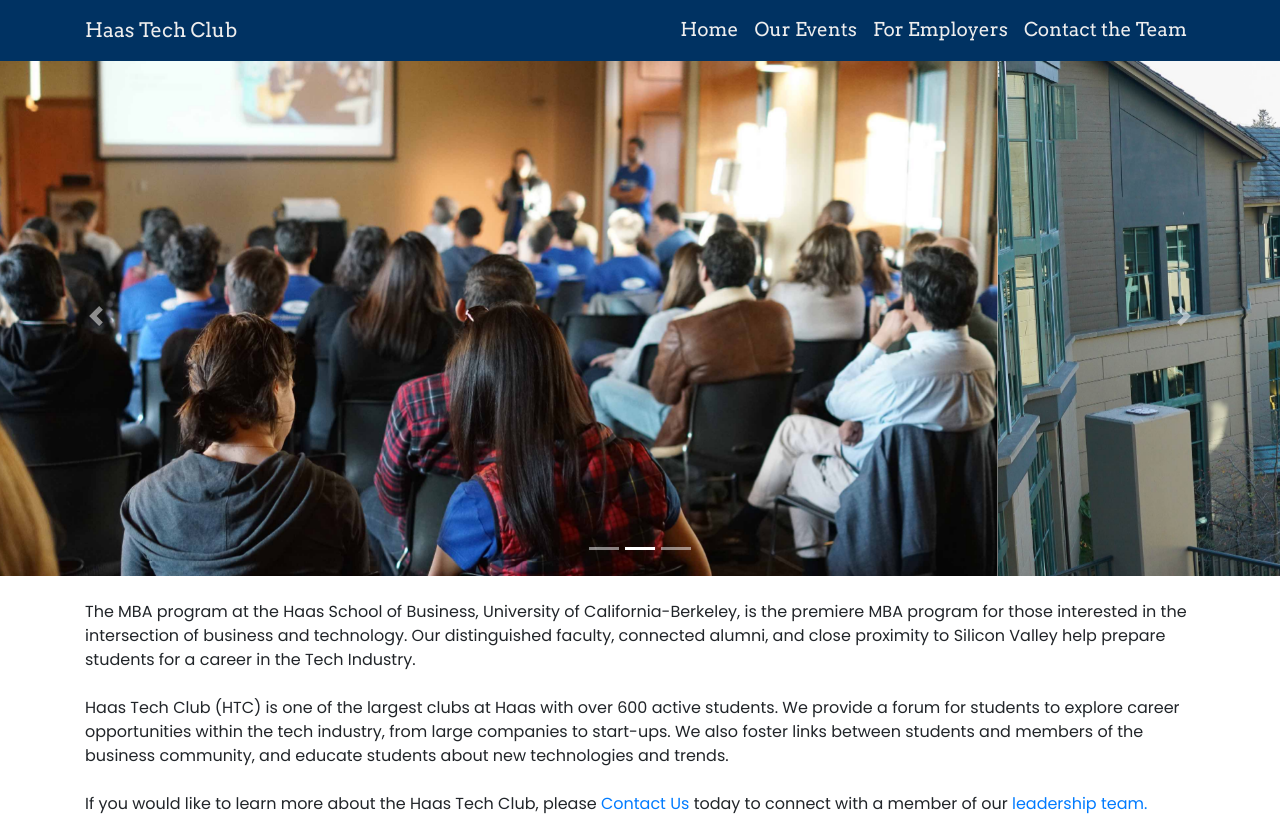
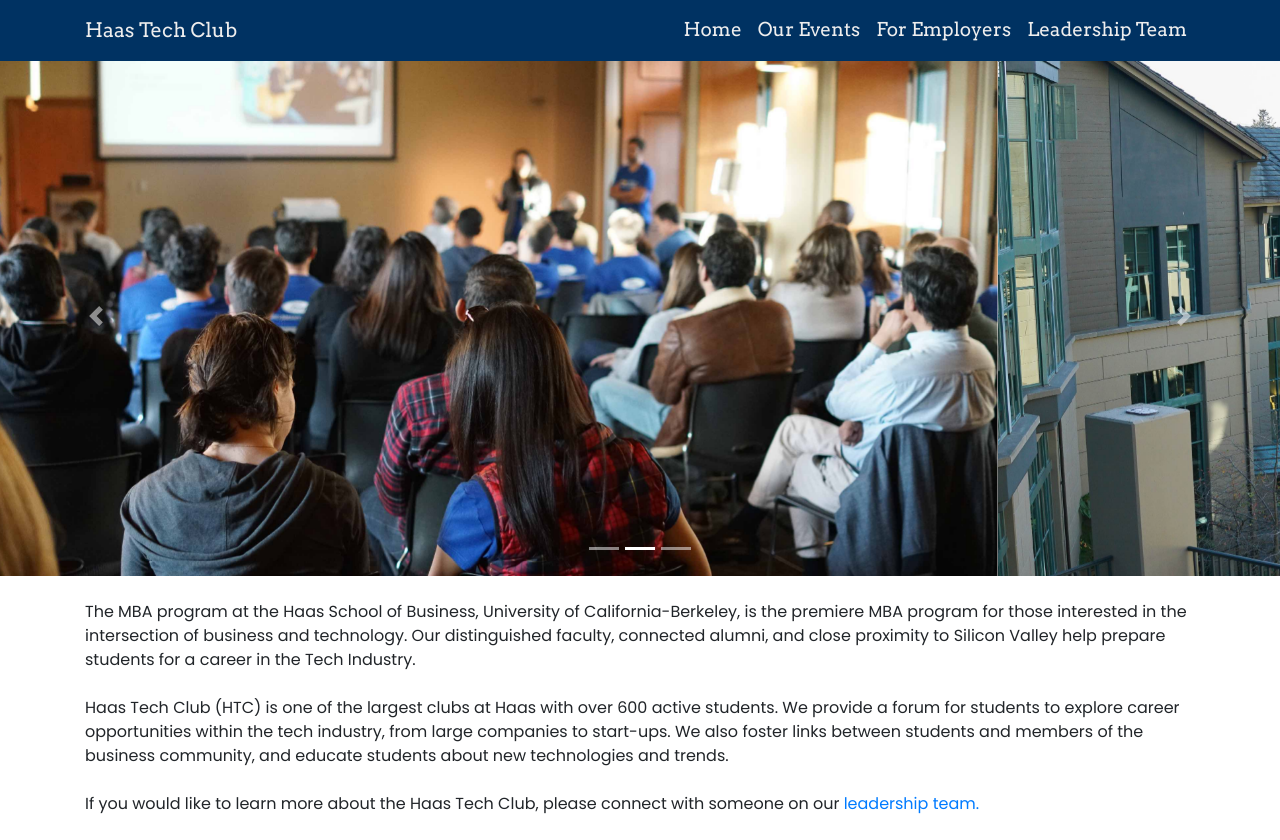
Before and after one commit to haastechclub/haastechclub.github.io, a website: page index.html in a window 1280 px wide. Drawn offline with Linux system fonts and the light colour scheme.

Commit message:
leadership team

```diff
--- a/index.html
+++ b/index.html
@@ -42,7 +42,7 @@
               <a class="nav-link" href="services.html">For Employers</a>
             </li>
             <li class="nav-item">
-              <a class="nav-link" href="contact.html">Contact the Team</a>
+              <a class="nav-link" href="contact.html">Leadership Team</a>
             </li>
           </ul>
         </div>
@@ -89,7 +89,7 @@
 
       <p class="my-4">Haas Tech Club (HTC) is one of the largest clubs at Haas with over 600 active students. We provide a forum for students to explore career opportunities within the tech industry, from large companies to start-ups. We also foster links between students and members of the business community, and educate students about new technologies and trends.</p>
 
-      <p class="my-4">If you would like to learn more about the Haas Tech Club, please <a href='/contact'>Contact Us</a> today to connect with a member of our <a href='/about'>leadership team.</a></p>
+      <p class="my-4">If you would like to learn more about the Haas Tech Club, please connect with someone on our <a href='/contact'>leadership team.</a></p>
 
 
     <!-- Footer -->
```
